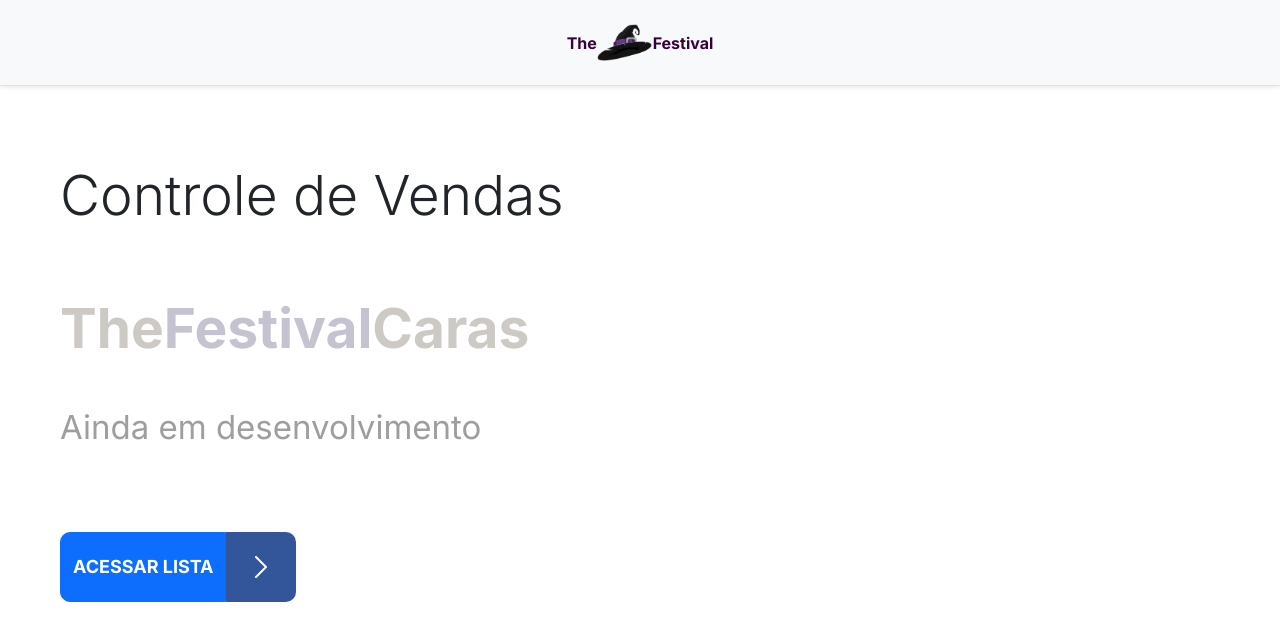
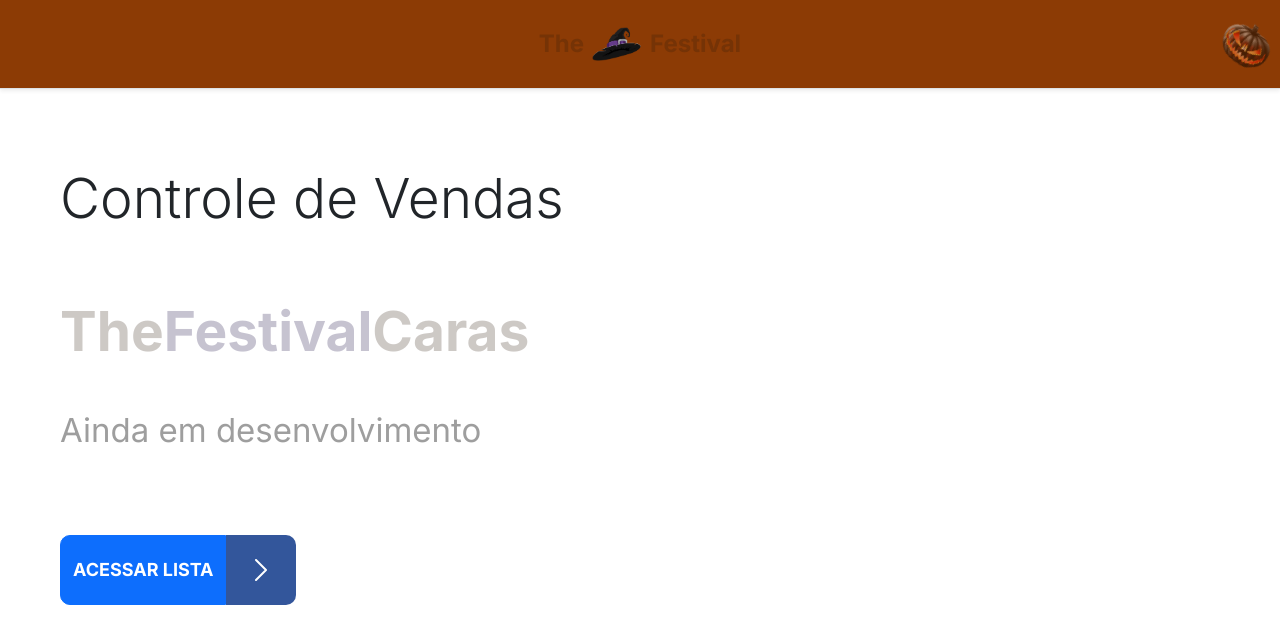
Before and after one commit to FreitassPedro/Sistema-TFC, a React (Create React App) app in the folder frontend/: page / in a window 1280 px wide. Shown: the top 644 px of the page. Built offline with nearby package versions, Linux system fonts and the light colour scheme; no server answers.

Commit message:
:sparkles: Mudanca visual

```diff
--- a/frontend/src/components/NavBar/index.tsx
+++ b/frontend/src/components/NavBar/index.tsx
@@ -1,17 +1,30 @@
+import React from "react";
 import ImgLogo from "../../assets/images/ImgLogoPNG.png";
+import PumpkinIcon from "../../assets/images/pumpkin.png"; // Adicione a imagem de abóbora
 import "./styles.css";
+
 function NavBar() {
   return (
-    <div className="d-flex flex-column p-3 px-md-4 mb-3 bg-light border-bottom shadow-sm">
+    <div className="d-flex flex-column p-3 px-md-4 mb-3 border-bottom shadow-sm navbar-halloween">
+      <div className="pumpkin-background">
+      <img src={PumpkinIcon} alt="Pumpkin Icon" />
+        <img src={PumpkinIcon} alt="Pumpkin Icon" />
+        <img src={PumpkinIcon} alt="Pumpkin Icon" />
+        <img src={PumpkinIcon} alt="Pumpkin Icon" />
+        <img src={PumpkinIcon} alt="Pumpkin Icon" />
+        <img src={PumpkinIcon} alt="Pumpkin Icon" />
+        <img src={PumpkinIcon} alt="Pumpkin Icon" />
+        <img src={PumpkinIcon} alt="Pumpkin Icon" />
+        <img src={PumpkinIcon} alt="Pumpkin Icon" />
+      </div>
       <div className="container">
         <nav className="my-2 mr-md-3 texttfc">
           <span>The</span>
-          <img src={ImgLogo} alt="" />
+          <img src={ImgLogo} alt="Logo" />
           <span>Festival</span>
         </nav>
       </div>
     </div>
   );
 }
-
 export default NavBar;
--- a/frontend/src/components/NavBar/styles.css
+++ b/frontend/src/components/NavBar/styles.css
@@ -1,13 +1,86 @@
+@keyframes flash {
+  0%, 100% {
+    background-color: #000000; /* Preto */
+  }
+  50% {
+    background-color: #d45907; /* Laranja */
+
+  }
+}
+
+@keyframes movePumpkin {
+  0% {
+    transform: translateX(100%);
+  }
+  50% {
+    transform: translateX(-100%);
+  }
+  100% {
+    transform: translateX(-13%);
+  }
+}
+
+.navbar-halloween {
+  position: relative;
+  overflow: hidden;
+  animation: flash 2.5s infinite;
+}
+
+.pumpkin-background {
+  position: absolute;
+  top: 0;
+  left: 0;
+  width: 300%; /* Aumenta a largura para mais abóboras */
+  height: 100%;
+  display: flex;
+  align-items: center;
+  justify-content: space-around;
+  animation: movePumpkin 30s linear infinite;
+}
+
+.pumpkin-background img {
+  width: 50px; /* Ajuste o tamanho conforme necessário */
+  height: auto;
+  opacity: 0.5; /* Torna as abóboras semi-transparentes */
+  animation: rotatePumpkin 5s linear infinite;
+}
+
+@keyframes rotatePumpkin {
+  0% {
+    transform: rotate(0deg);
+  }
+  100% {
+    transform: rotate(360deg);
+  }
+}
+
+.d-flex {
+  display: flex;
+  flex-direction: column;
+  padding: 1rem 1rem 1rem 1rem;
+  margin-bottom: 1rem;
+  background-color: #000000; /* Preto */
+  border-bottom: 1px solid #e5e5e5;
+  box-shadow: 0 0.125rem 0.25rem rgba(0, 0, 0, 0.075);
+}
+
+.container {
+  max-width: 1200px;
+  padding: 2px 5px;
+  margin: 0 auto;
+}
+
 .texttfc {
-    font-size: 1em;
   display: flex;
   align-items: center;
   justify-content: center;
+  font-size: 1.5rem;
   font-weight: bold;
-    color: #38013a;
+  color: #753306; /* Laranja para o tema de Halloween */
 }
 
 .texttfc img {
-    max-width: 5%;
+  margin: 0 0.5rem;
+  width: 50px; /* Ajuste o tamanho conforme necessário */
   height: auto;
 }
--- a/frontend/src/components/SearchBar/index.tsx
+++ b/frontend/src/components/SearchBar/index.tsx
@@ -13,24 +13,26 @@ const SearchBar: React.FC<SearchBarProps> = ({ onSearch }) => {
   };
 
   return (
+
     <nav className="navbar navbar-light bg-light">
       <form className="form-inline">
         <div className="input-group">
-          <div className="input-group-prepend">
+          <div className="input-group">
             <span className="input-group-text">Nome</span>
-          </div>
+          </div >
           <input
-            className="form-control"
+            className="form"
             type="text"
             placeholder="Buscar..."
             value={searchTerm}
 
             onChange={handleSearchChange}
           />
-
         </div>
       </form>
     </nav>
+
+
   );
 };
 
--- a/frontend/src/components/VendaForm/styles.css
+++ b/frontend/src/components/VendaForm/styles.css
@@ -52,7 +52,7 @@
 }
 
 .send-button button {
-    background-color: #5b1ee7;
+    background-color: #3e033d;
     color: #fff;
     border: none;
     padding: 0.5rem 1rem;
@@ -110,7 +110,7 @@
 }
 
 .button-add-name {
-    background-color: #5b1ee7;
+    background-color: #3e033d;
     color: #fff;
     border: none;
     padding: 0.5rem;
--- a/frontend/src/pages/Lista/index.tsx
+++ b/frontend/src/pages/Lista/index.tsx
@@ -39,7 +39,7 @@ const Lista: React.FC = () => {
       <NavBar />
 
       <VendaForm />
-      <div className="py-3">
+      <div className="p-3">
         <h2>Todas Vendas</h2>
         <SearchBar onSearch={handleSearch} />
         <DataTable data={filteredData} />
```
Also changed, not shown: frontend/src/assets/images/pumpkin.png (added). Lines whose indentation alone changed are shown as unchanged.
